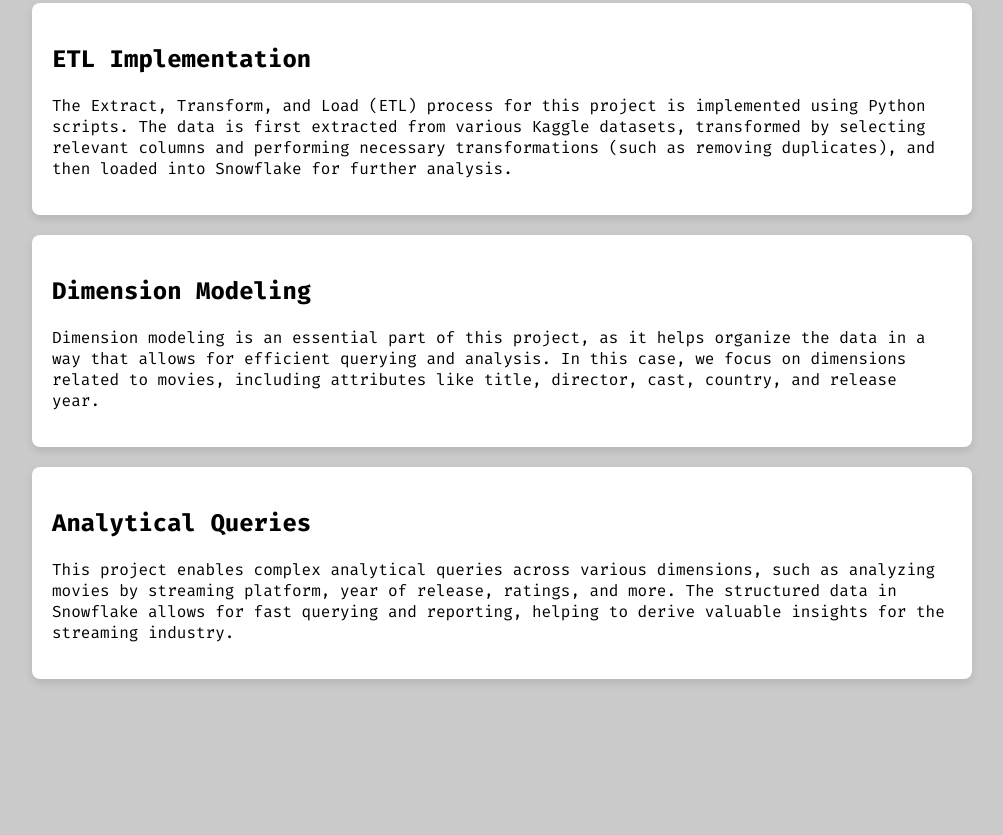
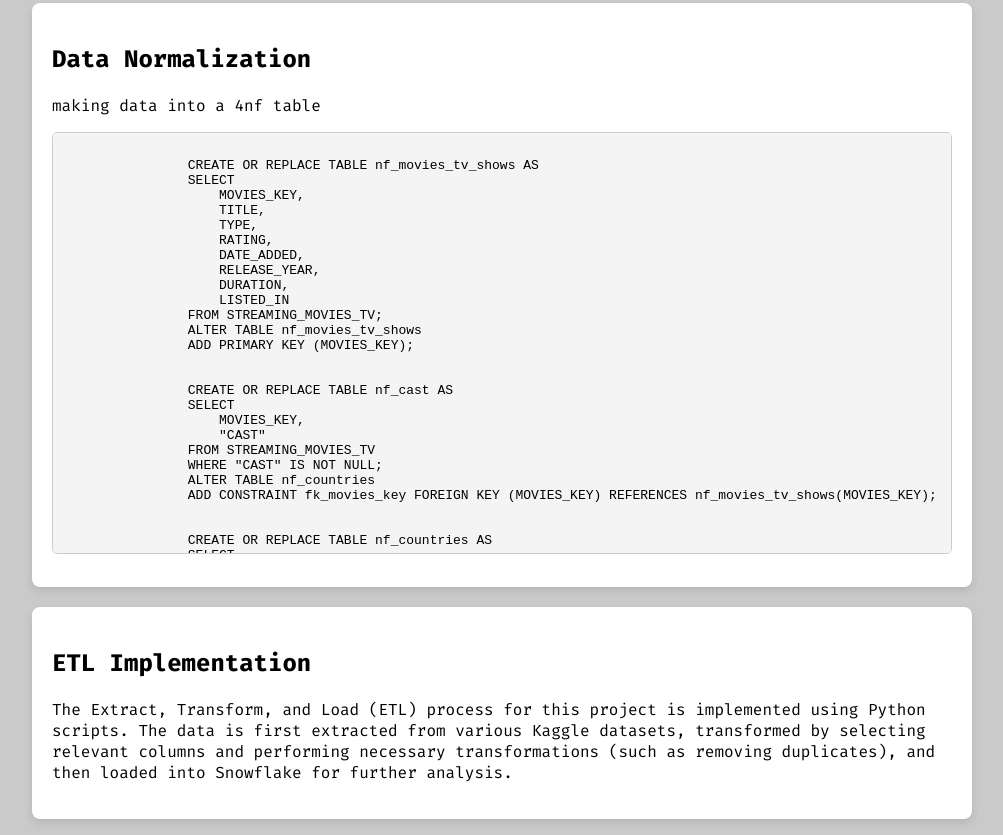
Before and after one commit to radfre/DataWharehouseImplemntationAlexSchatz, a plain HTML site: page index.html in a window 1280 px wide. Shown: the part 1585-2420 px from the top of the page, without its empty margins (138-1141 px from the left). Before the commit the page ends 2284 px from the top, so only its background shows below. Drawn offline with Linux system fonts and the light colour scheme.

Commit message:
added juniper notebook updated html

```diff
--- a/index.html
+++ b/index.html
@@ -155,6 +155,87 @@
     </div>
 
     <div class="container">
+        <h2>Data Normalization</h2>
+
+        <p> making data into a 4nf table</p>
+
+        <pre>
+            <code>
+                CREATE OR REPLACE TABLE nf_movies_tv_shows AS
+                SELECT
+                    MOVIES_KEY,
+                    TITLE,
+                    TYPE,
+                    RATING,
+                    DATE_ADDED,
+                    RELEASE_YEAR,
+                    DURATION,
+                    LISTED_IN
+                FROM STREAMING_MOVIES_TV;
+                ALTER TABLE nf_movies_tv_shows
+                ADD PRIMARY KEY (MOVIES_KEY);
+
+
+                CREATE OR REPLACE TABLE nf_cast AS
+                SELECT
+                    MOVIES_KEY,
+                    "CAST"
+                FROM STREAMING_MOVIES_TV
+                WHERE "CAST" IS NOT NULL;
+                ALTER TABLE nf_countries
+                ADD CONSTRAINT fk_movies_key FOREIGN KEY (MOVIES_KEY) REFERENCES nf_movies_tv_shows(MOVIES_KEY);
+
+
+                CREATE OR REPLACE TABLE nf_countries AS
+                SELECT
+                    MOVIES_KEY,
+                    COUNTRY
+                FROM STREAMING_MOVIES_TV
+                WHERE COUNTRY IS NOT NULL;
+                ALTER TABLE nf_countries
+                ADD CONSTRAINT fk_movies_key FOREIGN KEY (MOVIES_KEY) REFERENCES nf_movies_tv_shows(MOVIES_KEY);
+
+
+                CREATE OR REPLACE TABLE nf_platforms AS
+                SELECT
+                    MOVIES_KEY,
+                    amazon,
+                    disney,
+                    hulu,
+                    netflix
+                FROM STREAMING_MOVIES_TV;
+                ALTER TABLE nf_platforms
+                ADD CONSTRAINT fk_movies_key FOREIGN KEY (MOVIES_KEY) REFERENCES nf_movies_tv_shows(MOVIES_KEY);
+
+
+                CREATE OR REPLACE TABLE nf_ratings AS
+                SELECT
+                    MOVIES_KEY,
+                    IMBD,
+                    IMBD_RATING,
+                    METASCORE,
+                    IMBD_VOTES
+                FROM STREAMING_MOVIES_TV;
+                ALTER TABLE nf_ratings
+                ADD CONSTRAINT fk_movies_key FOREIGN KEY (MOVIES_KEY) REFERENCES nf_movies_tv_shows(MOVIES_KEY);
+
+
+                CREATE OR REPLACE TABLE nf_industry AS
+                SELECT
+                    MOVIES_KEY,
+                    BUDGET,
+                    GROSS,
+                    COMPANY
+                FROM STREAMING_MOVIES_TV;
+                ALTER TABLE nf_industry
+                ADD CONSTRAINT fk_movies_key FOREIGN KEY (MOVIES_KEY) REFERENCES nf_movies_tv_shows(MOVIES_KEY);
+            </code>
+        </pre>
+
+    </div>
+
+
+    <div class="container">
         <h2>ETL Implementation</h2>
 
         <p>The Extract, Transform, and Load (ETL) process for this project is implemented using Python scripts. The data is first extracted from various Kaggle datasets, transformed by selecting relevant columns and performing necessary transformations (such as removing duplicates), and then loaded into Snowflake for further analysis.</p>
```
Also changed, not shown: 2 other files. Lines whose indentation alone changed are shown as unchanged.
